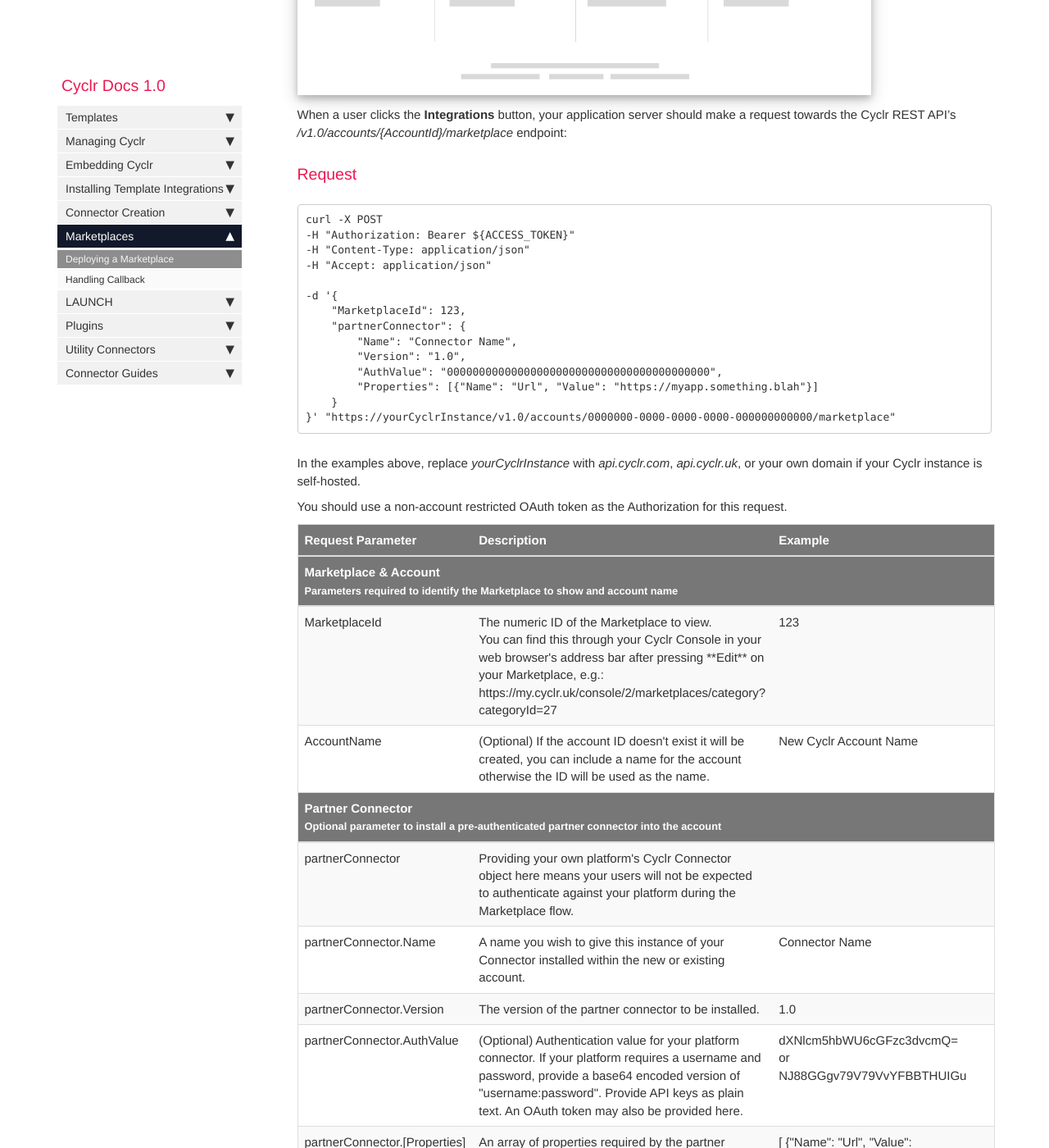
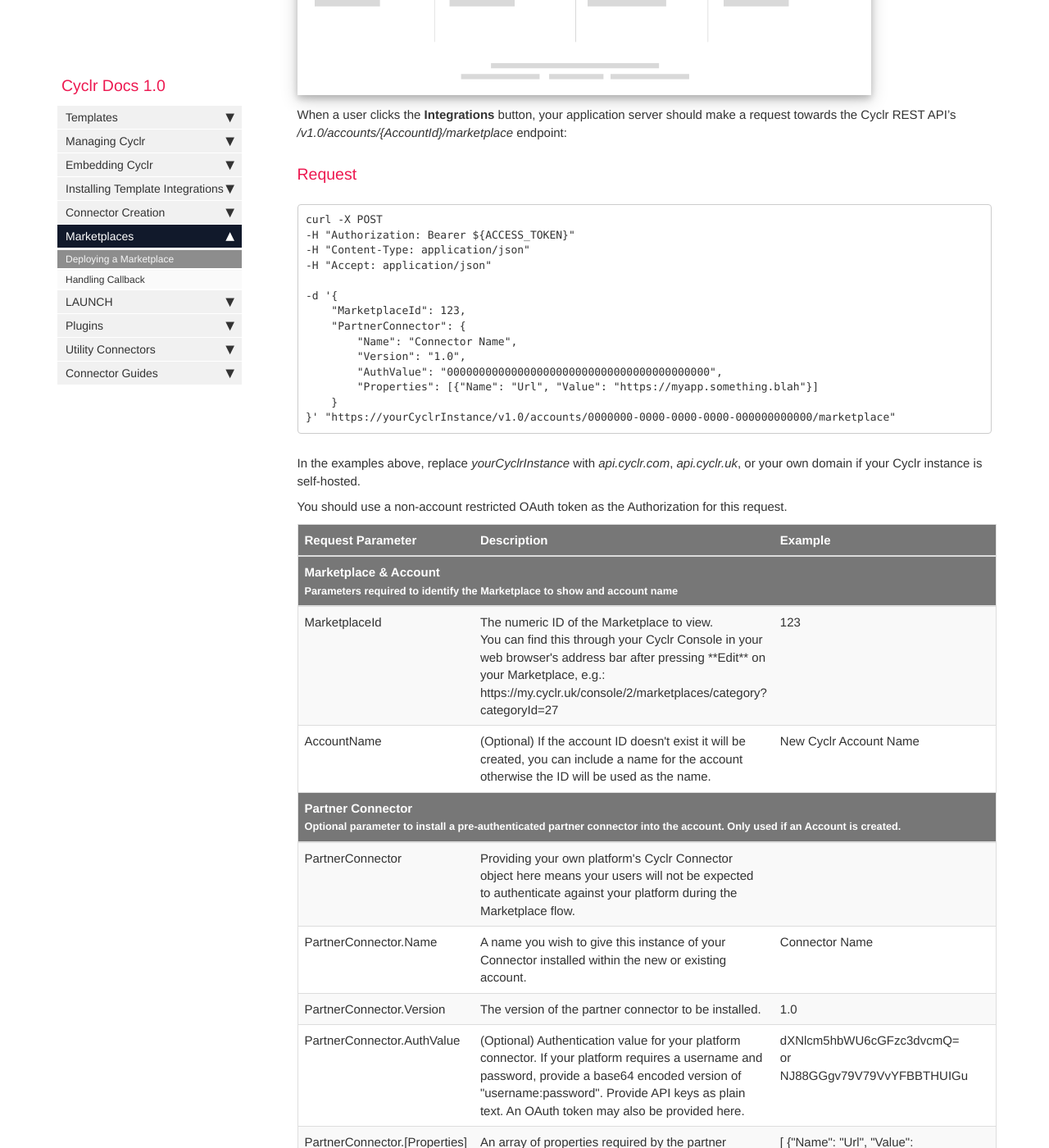
Before and after one commit to sneakysneak/docs, a Jekyll site: the page built from pages/marketplaces/marketplace-deployment.md, in a window 1280 px wide and 1400 px high, scrolled down 764 px. Shown: the whole window at 82% size. Built offline with Jekyll 4.4.1, drawn with Linux system fonts in a browser that asks for light colours; nearby versions of some CDN libraries; comment, search, counter and statistics services are not loaded.

Commit message:
Uppercased "P" of "PartnerConnector" to match API and added note that it's only used when creating an Account.

```diff
--- a/pages/marketplaces/marketplace-deployment.md
+++ b/pages/marketplaces/marketplace-deployment.md
@@ -23,7 +23,7 @@ curl -X POST
 
 -d '{
     "MarketplaceId": 123,
-    "partnerConnector": {
+    "PartnerConnector": {
         "Name": "Connector Name",
         "Version": "1.0",
         "AuthValue": "00000000000000000000000000000000000000000",
@@ -61,26 +61,26 @@ You should use a non-account restricted OAuth token as the Authorization for thi
     <thead>
         <tr>
             <th colspan="3">Partner Connector<br/>
-            <small>Optional parameter to install a pre-authenticated partner connector into the account</small></th>
+            <small>Optional parameter to install a pre-authenticated partner connector into the account.  Only used if an Account is created.</small></th>
         </tr>
     </thead>
     <tr>
-        <td>partnerConnector</td>
+        <td>PartnerConnector</td>
         <td>Providing your own platform's Cyclr Connector object here means your users will not be expected to authenticate against your platform during the Marketplace flow.</td>
         <td></td>
     </tr>
     <tr>
-        <td>partnerConnector.Name</td>
+        <td>PartnerConnector.Name</td>
         <td>A name you wish to give this instance of your Connector installed within the new or existing account.</td>
         <td>Connector Name</td>
     </tr>
     <tr>
-        <td>partnerConnector.Version</td>
+        <td>PartnerConnector.Version</td>
         <td>The version of the partner connector to be installed.</td>
         <td>1.0</td>
     </tr>
     <tr>
-        <td>partnerConnector.AuthValue</td>
+        <td>PartnerConnector.AuthValue</td>
         <td>(Optional) Authentication value for your platform connector.
         If your platform requires a username and password, provide a base64 encoded version of "username:password".
         Provide API keys as plain text.
@@ -90,7 +90,7 @@ or<br />
 NJ88GGgv79V79VvYFBBTHUIGu</td>
     </tr>
     <tr>
-        <td style="white-space: nowrap">partnerConnector.[Properties]</td>
+        <td style="white-space: nowrap">PartnerConnector.[Properties]</td>
         <td>An array of properties required by the partner connector for successful installation. This is not relevant to all connectors.</td>
         <td>[ {"Name": "Url", "Value": "http://customDomain.appName.com"} ]</td>
     </tr>
```
